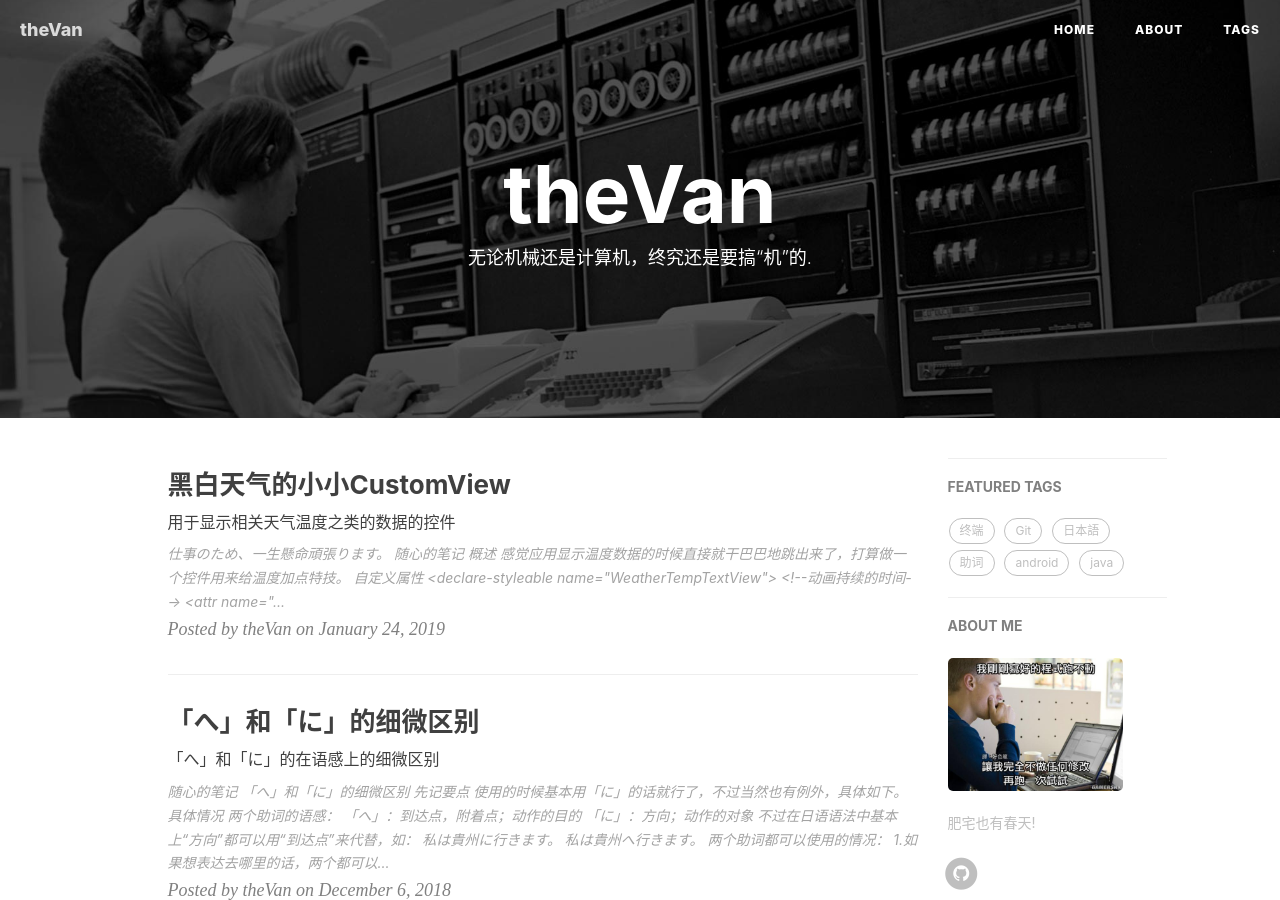
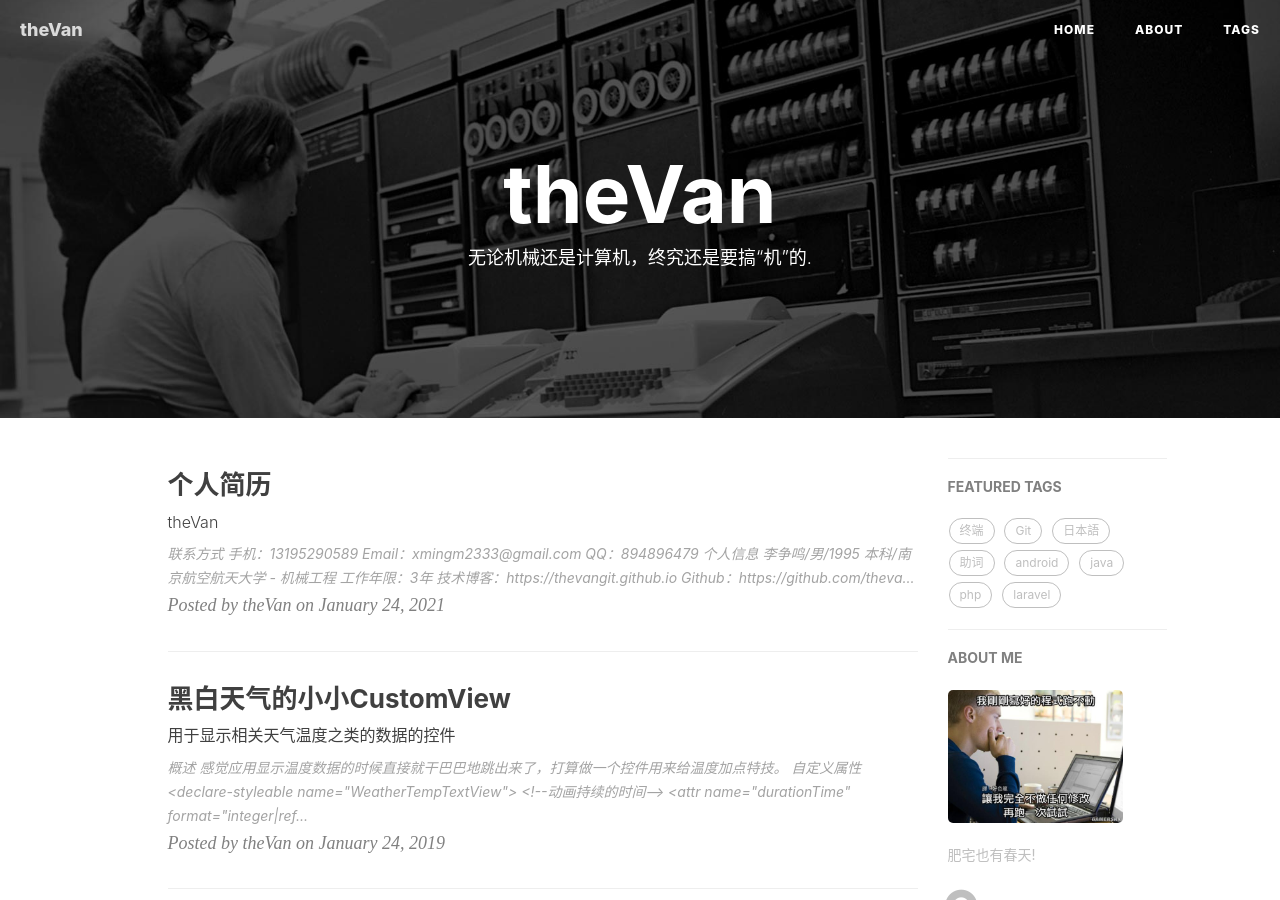
Before and after one commit to thevangit/thevangit.github.io, a Jekyll site: the page built from index.html, in a window 1280 px wide and 900 px high. Built offline with Jekyll 4.4.1, drawn with Linux system fonts in a browser that asks for light colours; nearby versions of some CDN libraries; the list of posts is cut into pages by our own code; comment, search, counter and statistics services are not loaded; some of the changed lines change nothing that is shown.

Commit message:
个人主页的第二个版本

```diff
--- a/_posts/2019-01-24-d95-Black-CutomView.md
+++ b/_posts/2019-01-24-d95-Black-CutomView.md
@@ -12,9 +12,6 @@
     - Git
 ---
 
-> 仕事のため、一生懸命頑張ります。
-
-> 随心的笔记
 
 # 概述
 
@@ -83,6 +80,6 @@
 
 ### 效果
 demo的效果：
-![demo](https://github.com/thevangit/thevangit.github.io/blob/master/img/d95_test_1.gif?raw=true)
+![demo](./img/d95_test_1.gif)
 加入到黑白天气中的效果：
-![black](https://github.com/thevangit/thevangit.github.io/blob/master/img/d95_test_2.gif?raw=true)
+![black](./img/d95_test_2.gif)
--- /dev/null
+++ b/_posts/2021-01-24-resume.md
@@ -0,0 +1,67 @@
+---
+layout:     post
+title:      个人简历
+subtitle:   theVan
+date:       2021-1-24
+author:     theVan
+header-img: img/post-bg-debug.jpg
+catalog: true
+tags:
+    - php
+    - laravel
+    - Git
+---
+
+
+---
+
+# 联系方式
+- 手机：13195290589
+- Email：xmingm2333@gmail.com
+- QQ：894896479
+
+---
+
+# 个人信息
+
+ - 李争鸣/男/1995
+ - 本科/南京航空航天大学 - 机械工程
+ - 工作年限：3年
+ - 技术博客：https://thevangit.github.io
+ - Github：https://github.com/thevangit
+
+ - 期望职位：PHP初中级程序员，相关软件开发人员
+ - 期望薪资：4~7k
+ - 期望城市：贵阳
+
+---
+
+# 工作经历
+
+（相关工作经验与期望职位联系不大，故不具体记录，只为阐明个人经历）
+
+## 黔西南贞丰林产公司 （ 2020年5月 ~ 2021年1月 ）
+
+
+## 中国航发红林公司 （ 2017年7月 ~ 2019年5月 ）
+
+---
+
+# 相关作品
+（这一段用于放置工作以外的、可证明你的能力的材料）
+
+ - [黑白天气](https://github.com/thevangit/BlackWeather)：一款基于 和风天气 api 开发的天气应用，基于百度地图 sdk 实现自动获取当地各种天气信息。
+ - ![black](./img/d95_test_2.gif)
+ - [初级博客](http://github.com/yourname/projectname)：基于 laravel 和 bootstrap 实现了一个具备基础功能的博客系统。
+
+
+# 技能清单
+- Web后端：php/laravel
+- Web前端：javaScript/jQuery/bootstrap
+- 数据库相关：mySql/sqLite
+- 版本管理和管理工具：git/composer
+
+---
+
+# 致谢
+感谢您花时间阅读我的简历，期待能有机会和您共事。
```
